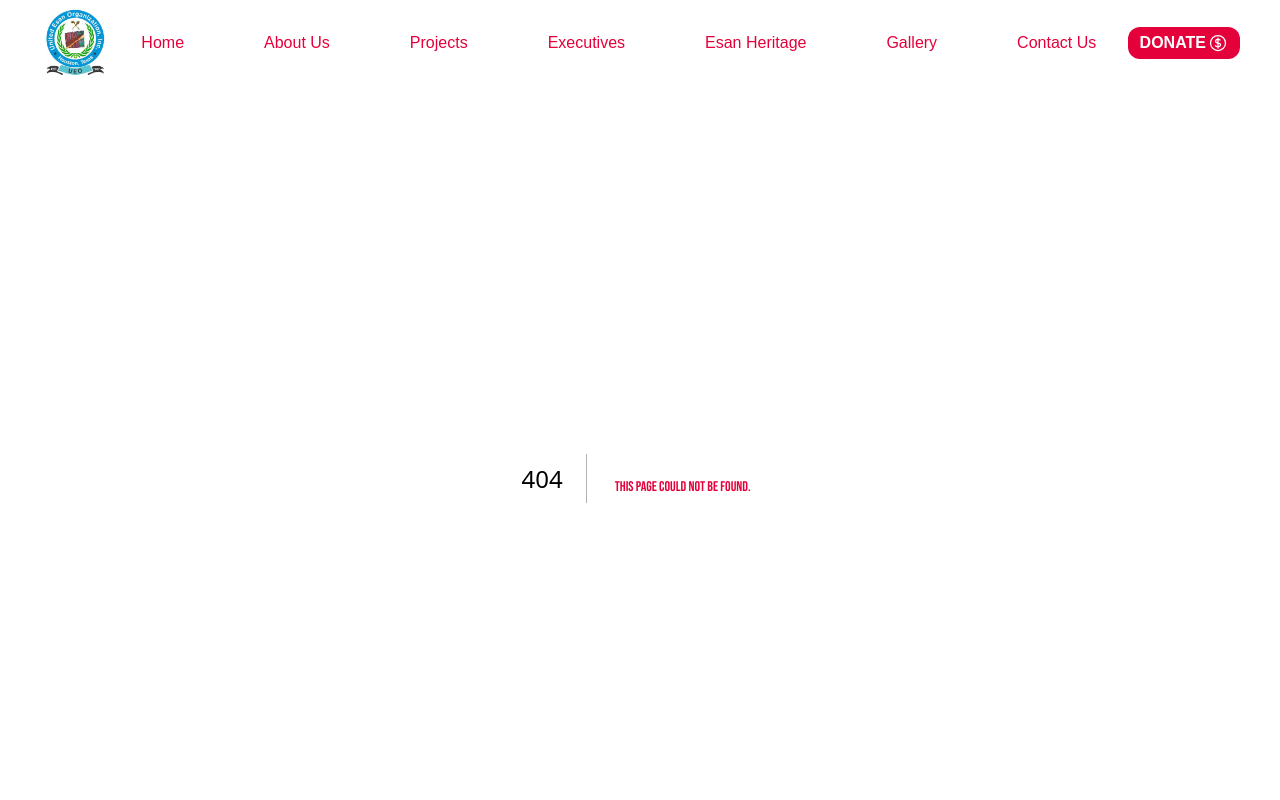
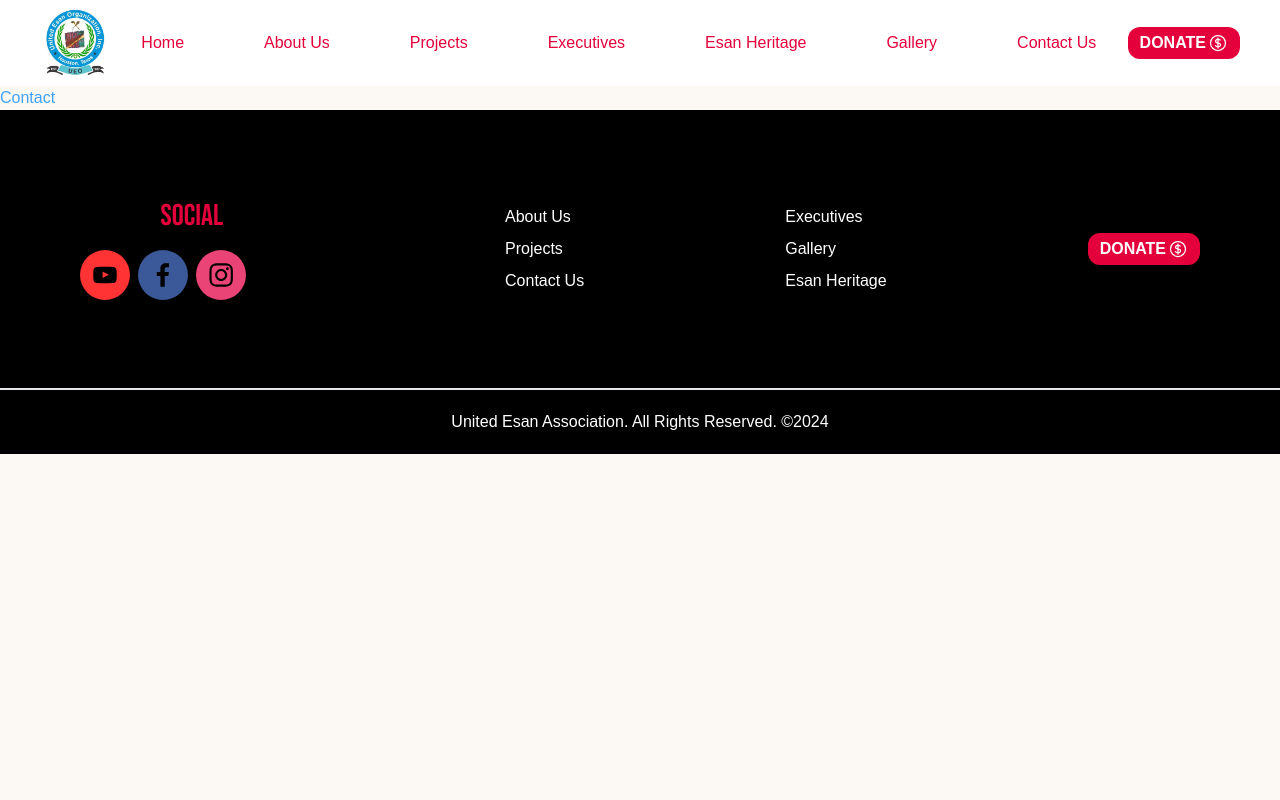
Before and after one commit to blessedjoe2000/organization, a Next.js app: page /contact in a window 1280 px wide. Before the commit this address had no page. Shown: the top 800 px of the page. Built offline with nearby package versions, Linux system fonts and the light colour scheme; a web font is replaced by a local one.

Commit message:
resized video

```diff
--- a/app/component/VideoHeader/VideoHeader.jsx
+++ b/app/component/VideoHeader/VideoHeader.jsx
@@ -1,7 +1,7 @@
 export default function VideoHeader() {
   return (
     <video
-      src="/videos/igbabonelimi.mp4"
+      src="/videos/igbabonelimidance.mp4"
       style={{ maxWidth: "100%" }}
       controls
     ></video>
--- /dev/null
+++ b/app/contact/page.jsx
@@ -0,0 +1,5 @@
+import React from "react";
+
+export default function Contact() {
+  return <div>Contact</div>;
+}
```
